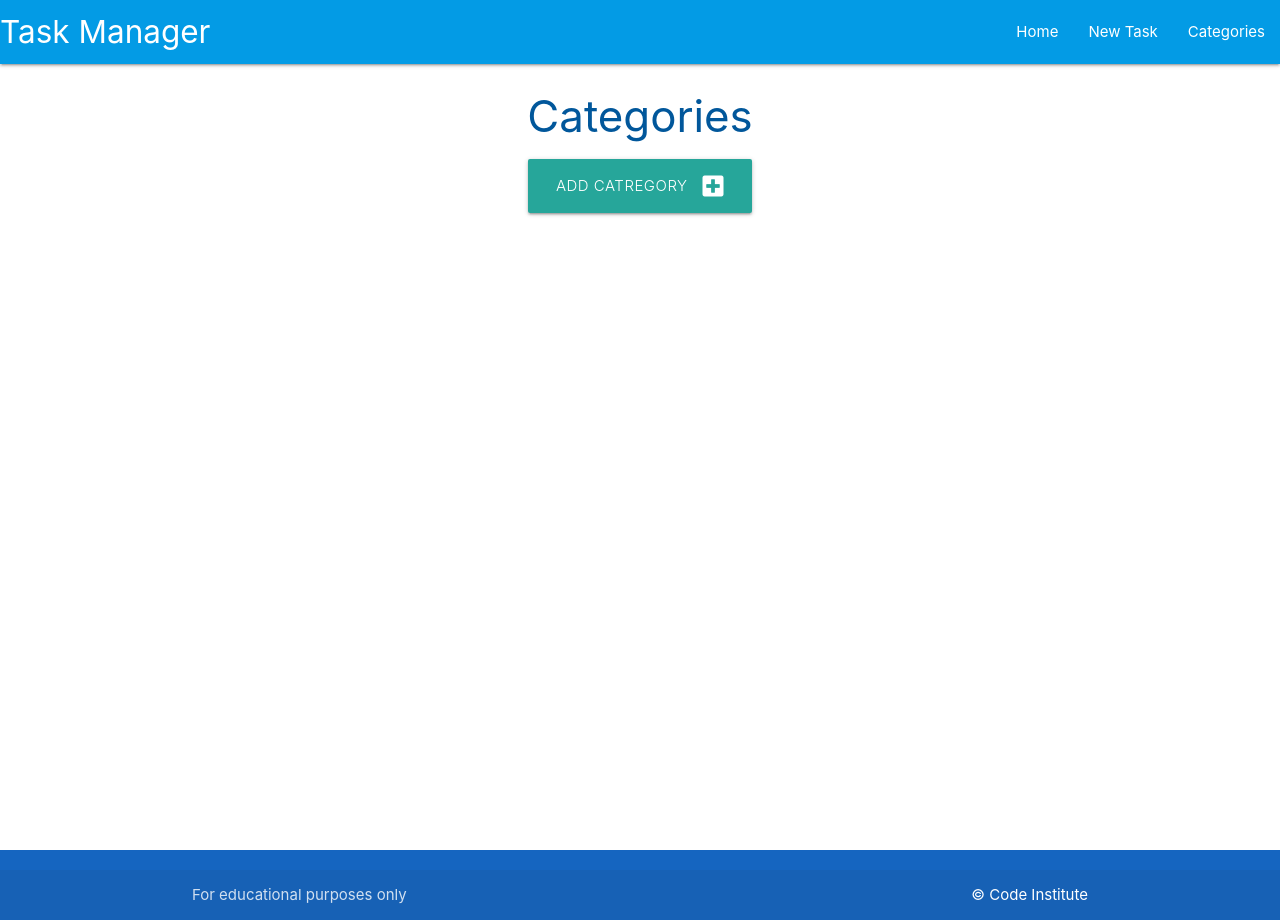
After one commit to Supersheep50/flask-SQL-walkthrough, a Flask app: page /categories in a window 1280 px wide. The commit adds this page. Run offline with Flask 2, Linux system fonts and the light colour scheme; data that the repository does not hold is empty.

Commit message:
Add edit card

```diff
--- a/taskmanager/routes.py
+++ b/taskmanager/routes.py
@@ -1,4 +1,4 @@
-from flask import render_template
+from flask import render_template, request, redirect, url_for
 from taskmanager import app, db
 from taskmanager.models import Category, Task
 
@@ -6,3 +6,30 @@ from taskmanager.models import Category, Task
 @app.route("/")
 def home():
     return render_template("tasks.html")
+
+
+@app.route("/categories")
+def categories():
+    categories = list(Category.query.order_by(Category.category_name).all())
+    return render_template("categories.html", categories=categories)
+
+
+@app.route("/add_category", methods=["GET", "POST"])
+def add_category():
+    if request.method == "POST":
+        category = Category(category_name=request.form.get("category_name"))
+        db.session.add(category)
+        db.session.commit()
+        return redirect(url_for("categories"))
+    return render_template("add_category.html")
+
+
+
+@app.route("/edit_category/<int:category_id>", methods=["GET", "POST"])
+def edit_category(category_id):
+    category = Category.query.get_or_404(category_id)
+    if request.method == "POST":
+        category.category_name = request.form.get("category_name")
+        db.session.commit()
+        return redirect(url_for("categories"))
+    return render_template("edit_category.html", category = category)
--- a/taskmanager/templates/base.html
+++ b/taskmanager/templates/base.html
@@ -24,7 +24,7 @@
                 <ul class="right hide-on-med-and-down">
                     <li><a href="{{ url_for('home')}}">Home</a></li>
                     <li><a href="">New Task</a></li>
-                    <li><a href="">All categories</a></li>
+                    <li><a href="{{ url_for('categories')}}">Categories</a></li>
 
                 </ul>
             </div>
@@ -33,7 +33,7 @@
         <ul class="sidenav" id="mobile-demo">
             <li><a href="{{ url_for('home')}}">Home</a></li>
             <li><a href="">New Task</a></li>
-            <li><a href="">All categories</a></li>
+            <li><a href="{{ url_for('categories')}}">Categories</a></li>
         </ul>
     </header>
 
--- /dev/null
+++ b/taskmanager/templates/categories.html
@@ -0,0 +1,31 @@
+{% extends "base.html"%}
+{% block content %}
+
+<h3 class="light-blue-text text-darken-4 center-align">Categories</h3>
+
+<div class="row">
+    <div class="col s12 center-align">
+        <a href="{{ url_for('add_category')}}" class="btn-large light darken-2">
+            Add Catregory <i class="fas fa-plus-square right"></i>
+        </a>
+    </div>
+</div>
+
+<div class="row">
+    {% for category in categories %}
+    <div class="col s12 m6 l3">
+        <div class="card light-blue darken-4 center-align">
+            <div class="card-content white-text">
+                <span class="card-title">{{ category.category_name }}</span>
+            </div>
+            <div class="card-action">
+                <a href="{{ url_for('edit_category', category_id=category.id)}}" class="btn green accent-4">Edit</a>
+                <a href="#" class="btn red">Delete</a>
+            </div>
+        </div>
+    </div>
+    {% endfor %}
+</div>
+
+
+{% endblock %}
```
Also changed, not shown: taskmanager/templates/add_category.html (added, +28 -0 lines), taskmanager/templates/edit_category.html (added, +28 -0 lines).
